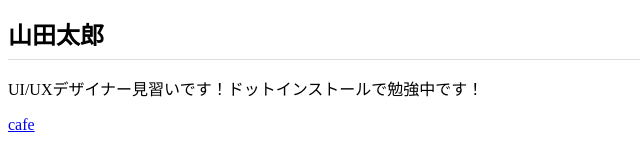
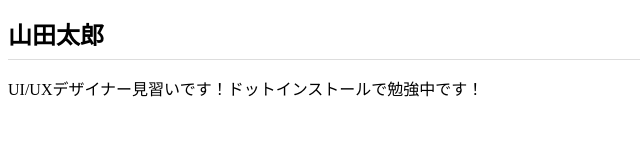
Before and after one commit to juke-footwork/juke-footwork.github.io, a plain HTML site: page index.html in a window 1280 px wide. Shown: the full height of the page, 0-640 px from the left. Drawn offline with Linux system fonts and the light colour scheme.

Commit message:
Update index.html

```diff
--- a/index.html
+++ b/index.html
@@ -10,6 +10,5 @@
 <body>
   <h1>山田太郎</h1>
   <p>UI/UXデザイナー見習いです！ドットインストールで勉強中です！</p>
-  <a href="https://juke-footwork.github.io/mycafe/">cafe</a>
 </body>
 </html>
```
